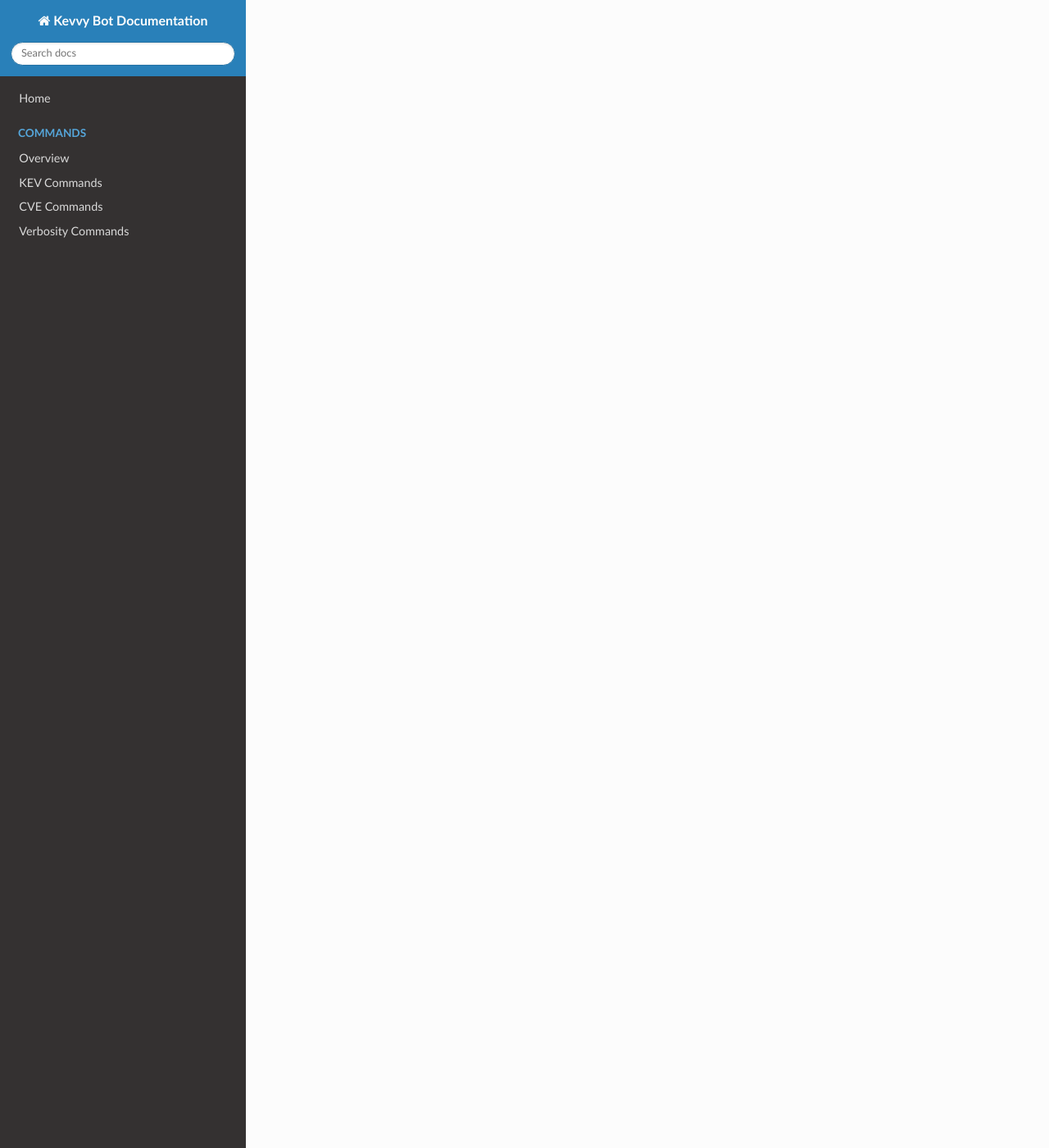
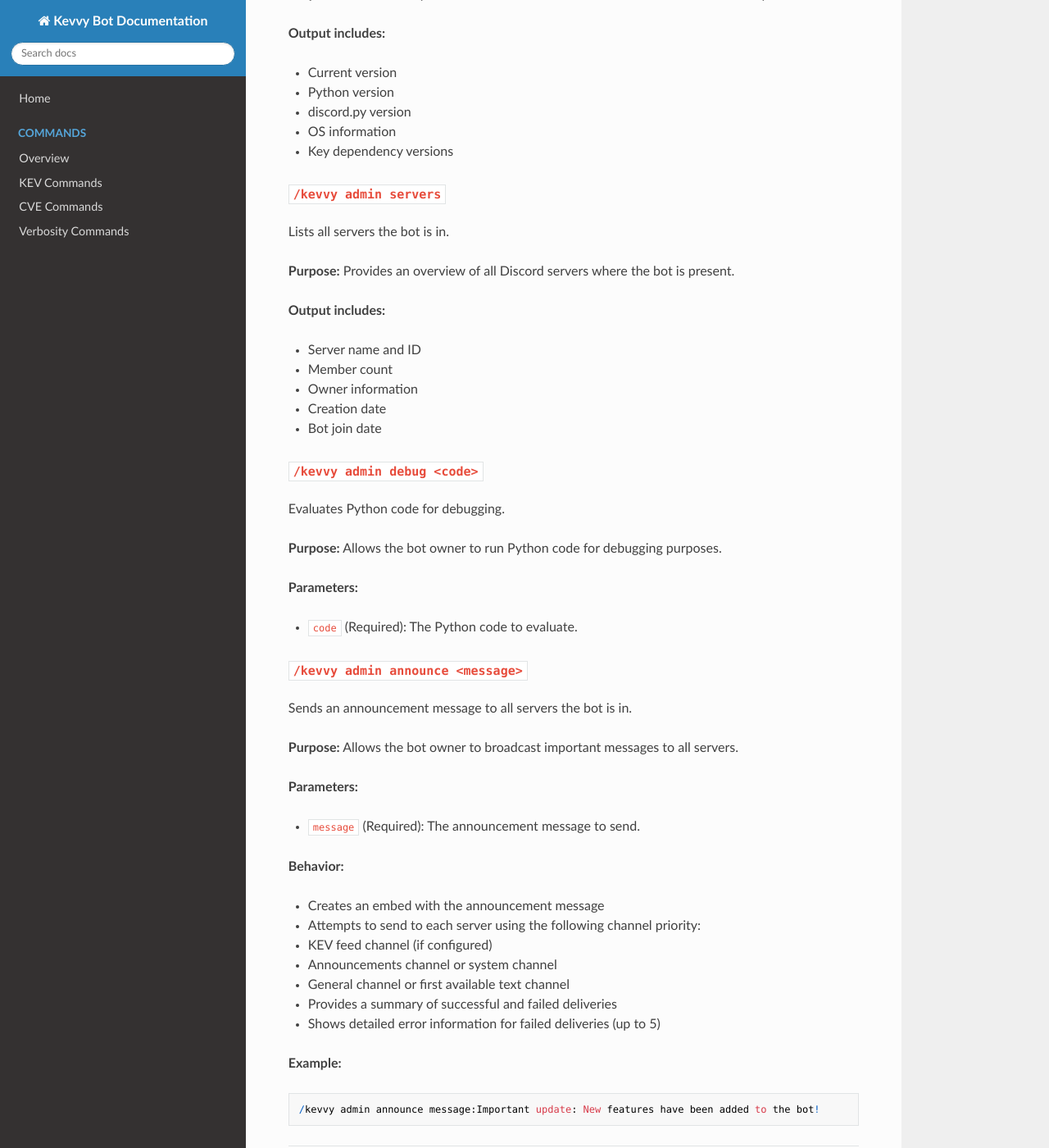
Before and after one commit to mauvehed/kevvy, an MkDocs documentation site: the page built from docs/commands/kevvy.md, in a window 1280 px wide and 1400 px high, scrolled down 2306 px. Shown: the whole window at 82% size. Built offline with MkDocs 1.6.1, drawn with Linux system fonts in a browser that asks for light colours; nearby versions of some CDN libraries; some of the changed text lies outside the part shown.

Commit message:
docs: Update README and command documentation to include `/kevvy admin announce` command
- Added the `/kevvy admin announce <message>` command to the README.md and detailed its purpose, parameters, and behavior in the command documentation.
- Enhanced the documentation for existing admin commands to improve clarity and usability for bot owners.

````diff
--- a/docs/commands/kevvy.md
+++ b/docs/commands/kevvy.md
@@ -31,3 +31,111 @@
 - Parameters:
   - `cve_id`: _str_ (Required) - The CVE identifier (e.g., "CVE-2024-1234")
 - Usage Example: `/cve lookup cve_id:CVE-2024-1234`
+
+## Admin Commands
+
+The following commands are restricted to the bot owner only (configured via `BOT_OWNER_ID`).
+
+### `/kevvy admin status`
+
+Shows the operational status of the bot.
+
+**Purpose:** Provides a quick overview of the bot's health and operational metrics.
+
+**Output includes:**
+
+- Overall status
+- Version information
+- Latency
+- Uptime
+- Server count
+- Loaded extensions/cogs
+- API connectivity status
+- Database status
+
+### `/kevvy admin stats`
+
+Shows detailed statistics about the bot's operations.
+
+**Purpose:** Provides insights into bot usage and performance metrics.
+
+**Output includes:**
+
+- CVE-related statistics (messages processed, lookups, rate limits)
+- KEV-related statistics (alerts sent)
+- API error statistics
+- Command usage statistics
+
+### `/kevvy admin reload [extension]`
+
+Reloads bot extensions/cogs.
+
+**Purpose:** Allows for applying code changes without restarting the bot.
+
+**Parameters:**
+
+- `extension` (Optional): The specific extension to reload. If omitted, reloads all extensions.
+
+### `/kevvy admin version`
+
+Shows detailed version information for the bot.
+
+**Purpose:** Provides comprehensive information about the bot's environment and dependencies.
+
+**Output includes:**
+
+- Current version
+- Python version
+- discord.py version
+- OS information
+- Key dependency versions
+
+### `/kevvy admin servers`
+
+Lists all servers the bot is in.
+
+**Purpose:** Provides an overview of all Discord servers where the bot is present.
+
+**Output includes:**
+
+- Server name and ID
+- Member count
+- Owner information
+- Creation date
+- Bot join date
+
+### `/kevvy admin debug <code>`
+
+Evaluates Python code for debugging.
+
+**Purpose:** Allows the bot owner to run Python code for debugging purposes.
+
+**Parameters:**
+
+- `code` (Required): The Python code to evaluate.
+
+### `/kevvy admin announce <message>`
+
+Sends an announcement message to all servers the bot is in.
+
+**Purpose:** Allows the bot owner to broadcast important messages to all servers.
+
+**Parameters:**
+
+- `message` (Required): The announcement message to send.
+
+**Behavior:**
+
+- Creates an embed with the announcement message
+- Attempts to send to each server using the following channel priority:
+  1. KEV feed channel (if configured)
+  2. Announcements channel or system channel
+  3. General channel or first available text channel
+- Provides a summary of successful and failed deliveries
+- Shows detailed error information for failed deliveries (up to 5)
+
+**Example:**
+
+```
+/kevvy admin announce message:Important update: New features have been added to the bot!
+```
````
Also changed, not shown: README.md (+1 -0 lines).
